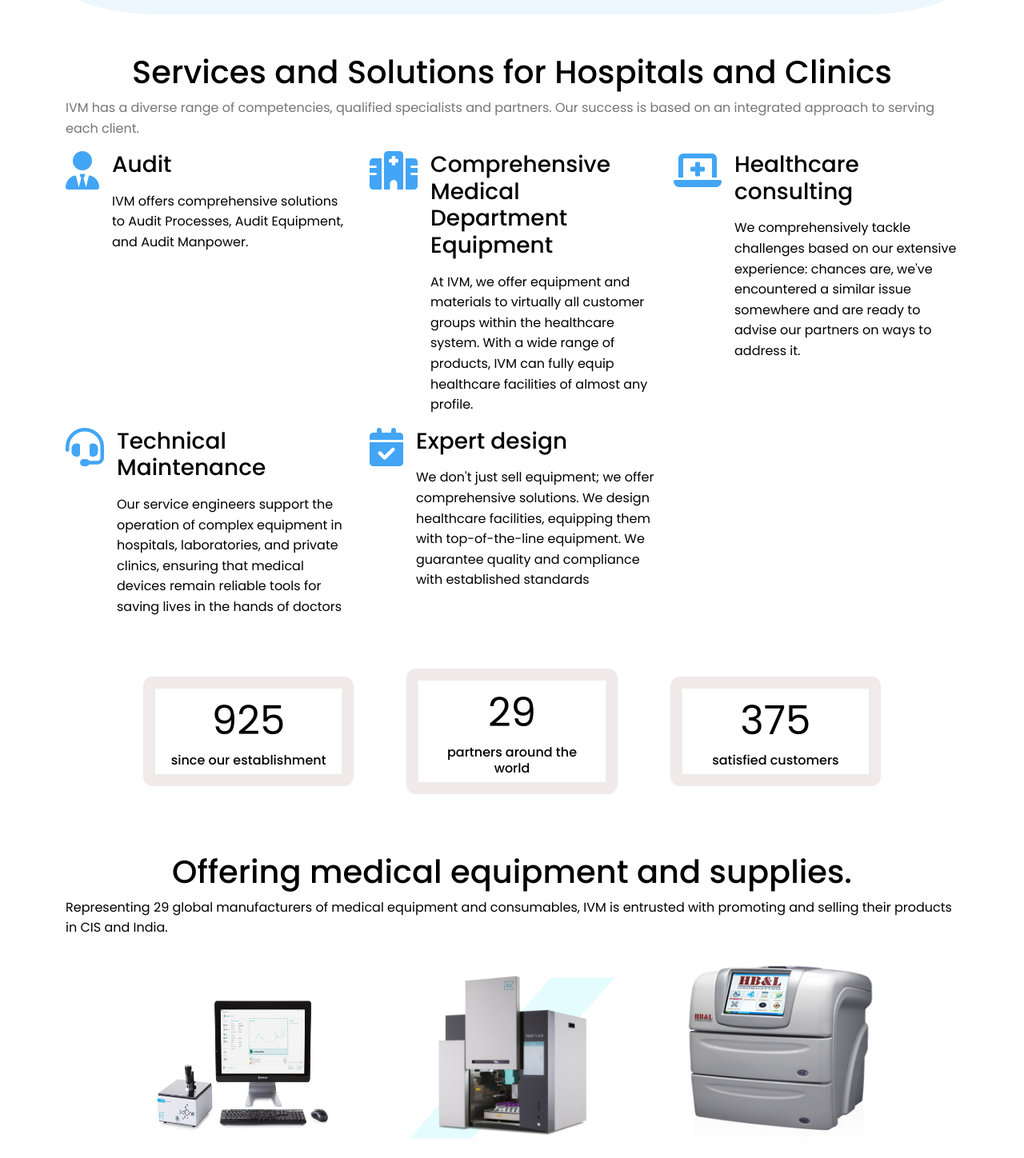
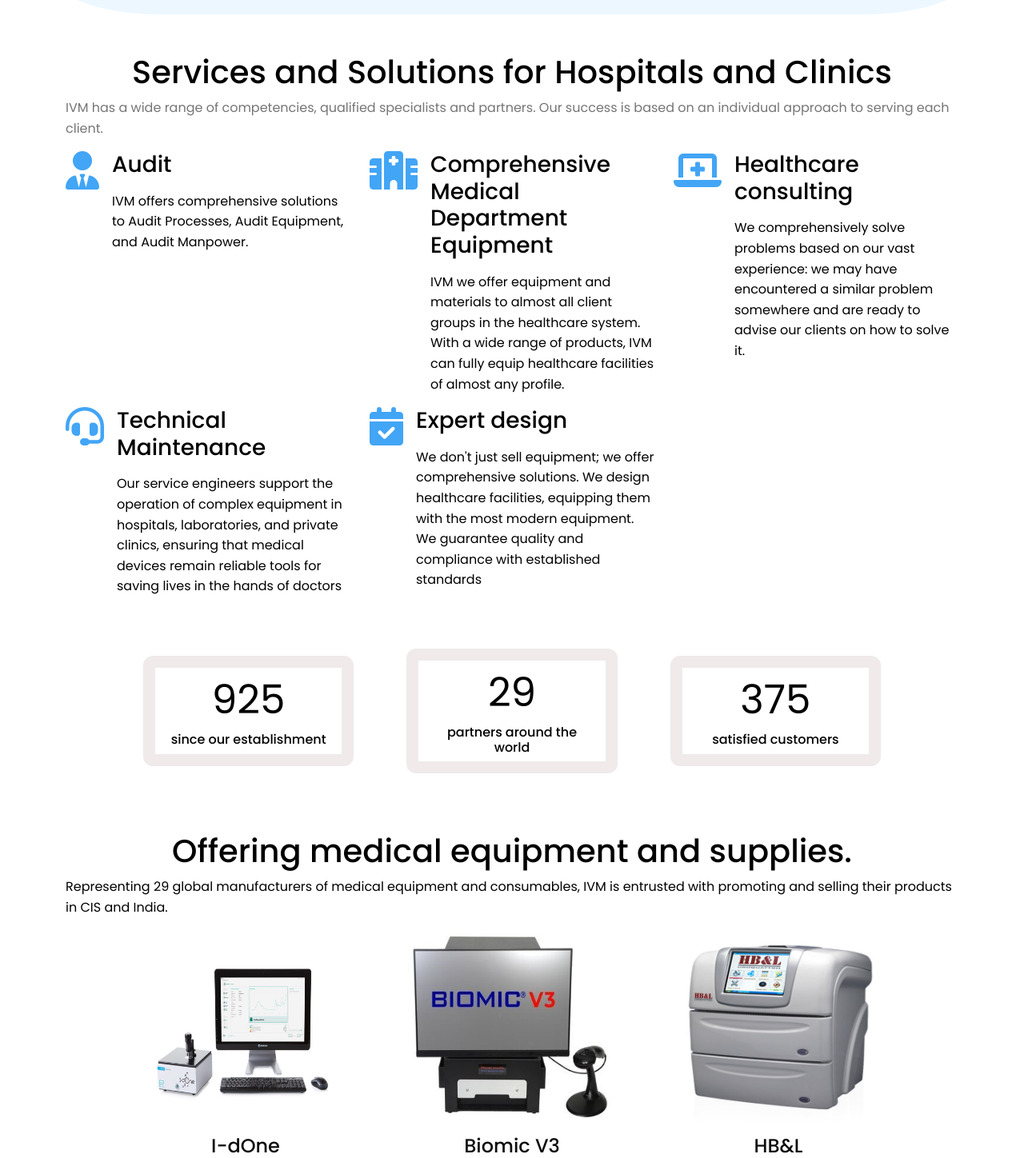
Before and after one commit to guvanch7/IVM, a React (Vite) app: page / in a window 1280 px wide. Shown: the part 1026-2474 px from the top of the page at 80% size. Built offline with nearby package versions, Linux system fonts and the light colour scheme.

Commit message:
Add files via upload

```diff
--- a/src/mainComponents/Products.jsx
+++ b/src/mainComponents/Products.jsx
@@ -2,7 +2,7 @@
 import { useState } from 'react';
 import 'mdb-react-ui-kit/dist/css/mdb.min.css';
 import product1 from '../assets/bacteriologyImg/prod1.5.jpg'
-import product2 from '../assets/labImg/product2.1.png'
+import product2 from '../assets/bacteriologyImg/product3.jpg'
 import product3 from '../histopothologyImg/product2.png'
 import product4 from '../assets/bacteriologyImg/hbl.jpg'
 import product5 from '../citologyImg/product1.png'
@@ -56,8 +56,8 @@
                     <div className="card2">
                         <img className="card__img2" src={product2} alt="" />
                         <div className="card__content">
-                            <h4 className="card__header text-center">TEST1 2.0</h4>
-                            <Link to={`/lab2`} className="card__btn2">Read More</Link>
+                            <h4 className="card__header text-center">Biomic V3</h4>
+                            <Link to={`/bacter5`} className="card__btn2">Read More</Link>
                         </div>
                     </div>
                 </MDBCol>
@@ -68,7 +68,7 @@
                     <div className="card2">
                         <img className="card__img2" src={product4} alt="" />
                         <div className="card__content">
-                            <h4 className="card__header text-center">HB&L UROQUATTRO</h4>
+                            <h4 className="card__header text-center">HB&L</h4>
                             <Link to={`/bacter2`} className="card__btn2">Read More</Link>
                         </div>
                     </div>
--- a/src/mainComponents/Services.jsx
+++ b/src/mainComponents/Services.jsx
@@ -17,7 +17,7 @@
         <MDBContainer className="mt-5">
             <h1 className="text-center">Services and Solutions for Hospitals and Clinics</h1>
             <p className="text-muted fw-500">
-                IVM has a diverse range of competencies, qualified specialists and partners. Our success is based on an integrated approach to serving each client.
+                IVM has a wide range of competencies, qualified specialists and partners. Our success is based on an individual approach to serving each client.
             </p>
 
             <MDBRow>
@@ -36,7 +36,7 @@
                         <MDBIcon icon="hospital-alt" size="3x" className="me-3 addEff" />
                         <div>
                             <h3 className="mb-3">Comprehensive Medical Department Equipment</h3>
-                            <p>At IVM, we offer equipment and materials to virtually all customer groups within the healthcare system. With a wide range of products, IVM can fully equip healthcare facilities of almost any profile.</p>
+                            <p>IVM we offer equipment and materials to almost all client groups in the healthcare system. With a wide range of products, IVM can fully equip healthcare facilities of almost any profile.</p>
                         </div>
                     </div>
                 </MDBCol>
@@ -46,7 +46,7 @@
                         <MDBIcon icon="laptop-medical" size="3x" className="me-3 addEff" />
                         <div>
                             <h3 className="mb-3">Healthcare consulting</h3>
-                            <p>We comprehensively tackle challenges based on our extensive experience: chances are, we've encountered a similar issue somewhere and are ready to advise our partners on ways to address it.</p>
+                            <p>We comprehensively solve problems based on our vast experience: we may have encountered a similar problem somewhere and are ready to advise our clients on how to solve it.</p>
                         </div>
                     </div>
                 </MDBCol>
@@ -66,7 +66,7 @@
                         <MDBIcon icon="calendar-check" size="3x" className="me-3 addEff" />
                         <div>
                             <h3 className="mb-3">Expert design</h3>
-                            <p>We don't just sell equipment; we offer comprehensive solutions. We design healthcare facilities, equipping them with top-of-the-line equipment. We guarantee quality and compliance with established standards</p>
+                            <p>We don't just sell equipment; we offer comprehensive solutions. We design healthcare facilities, equipping them with the most modern equipment. We guarantee quality and compliance with established standards</p>
                         </div>
                     </div>
                 </MDBCol>
```
